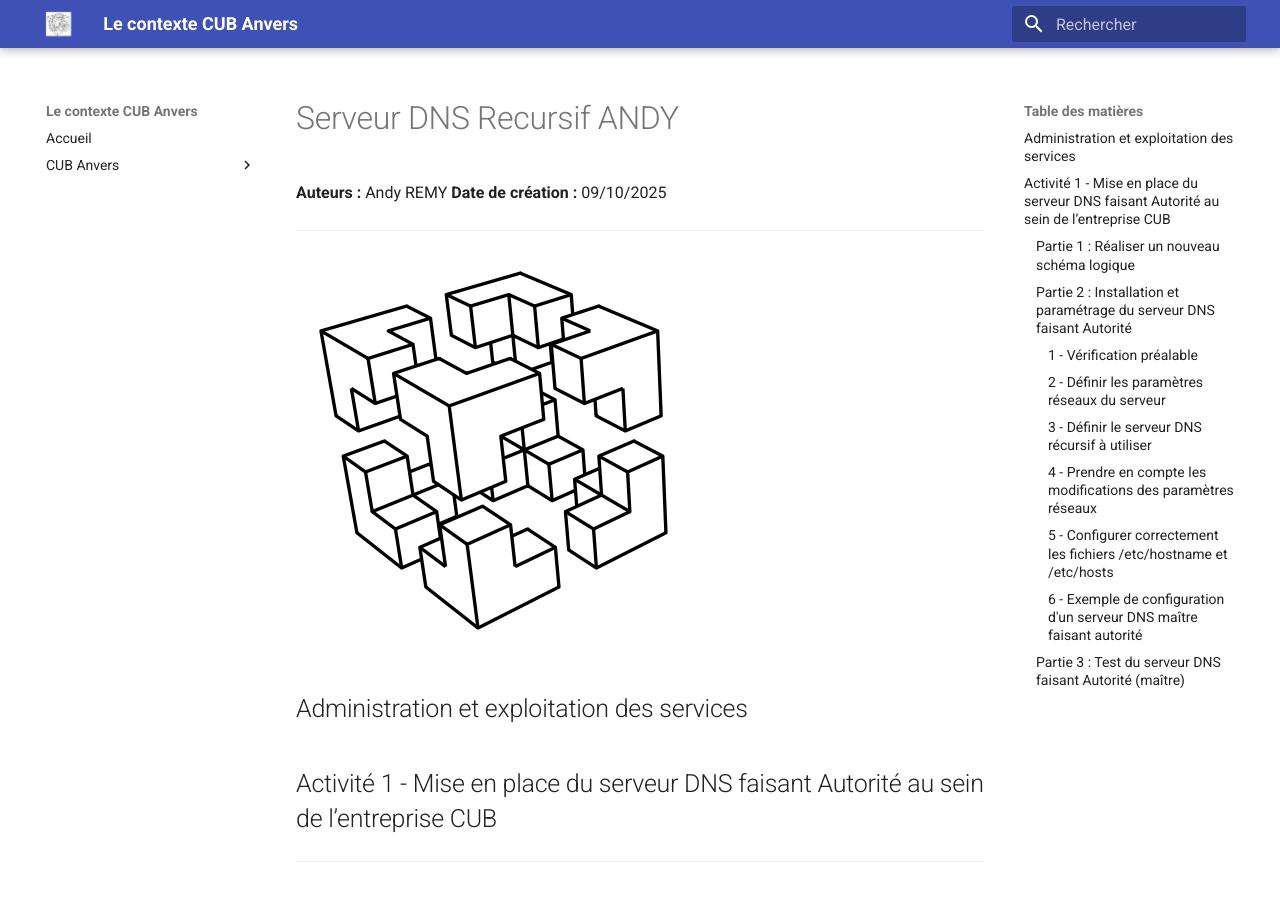
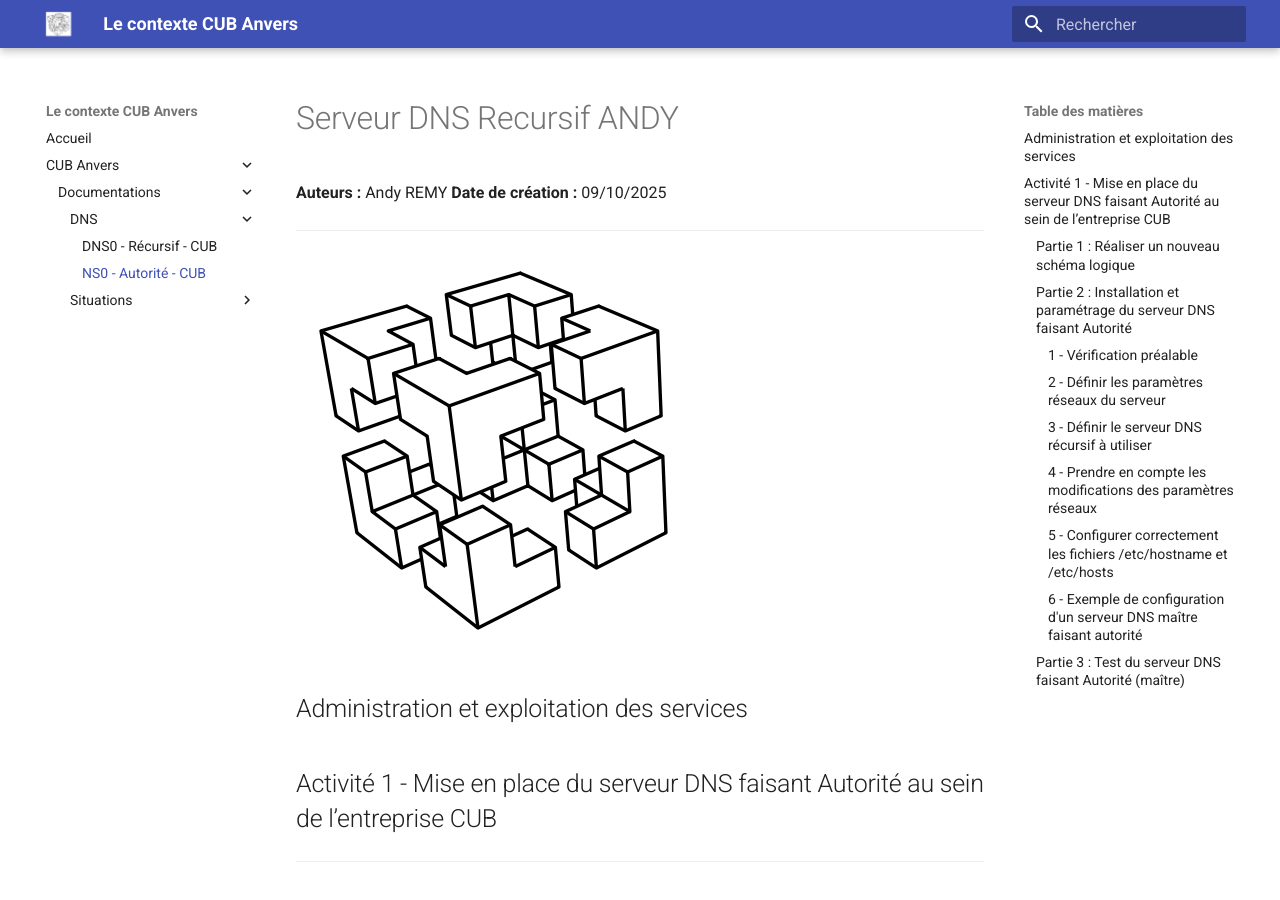
Before and after one commit to Adfiree/Anvers, an MkDocs documentation site: the page built from docs/documentations/DNS/CUB - Serveur DNS Autorité.md, in a window 1280 px wide and 900 px high. Built offline with MkDocs 1.6.1 and Material for MkDocs 9.7.7, drawn with Linux system fonts in a browser that asks for light colours.

Commit message:
Modification fichier mkdocs.yml DNS Autorité

```diff
--- a/mkdocs.yml
+++ b/mkdocs.yml
@@ -18,6 +18,7 @@ nav:
       - Documentations:
           - DNS:
               - DNS0 - Récursif - CUB: documentations/DNS/CUB - Serveur DNS Recursif.md
+              - NS0 - Autorité - CUB: documentations/DNS/CUB - Serveur DNS Autorité.md
           - Situations:
               - Situation n°O - CUB: documentations/Situations/Situation n°0 CUB – Plan d'adressage - Schéma logique & physique - Table de routage - NAT.md
               - Situation n°1 - CUB: documentations/Situations/Situation n°1 CUB.md
```
